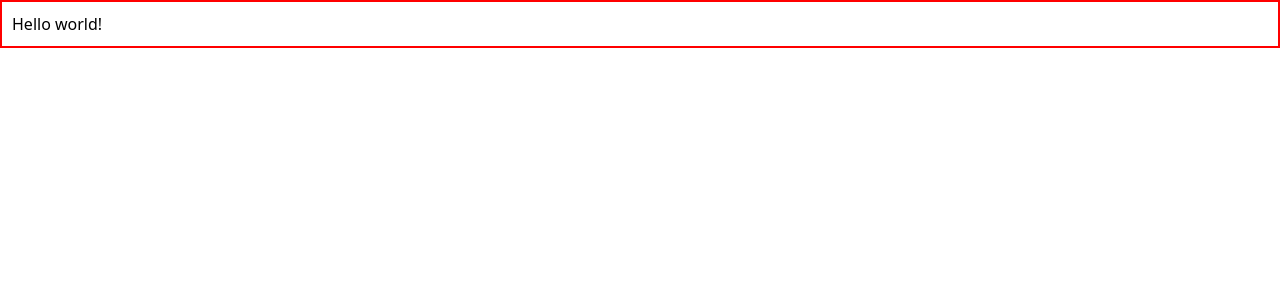
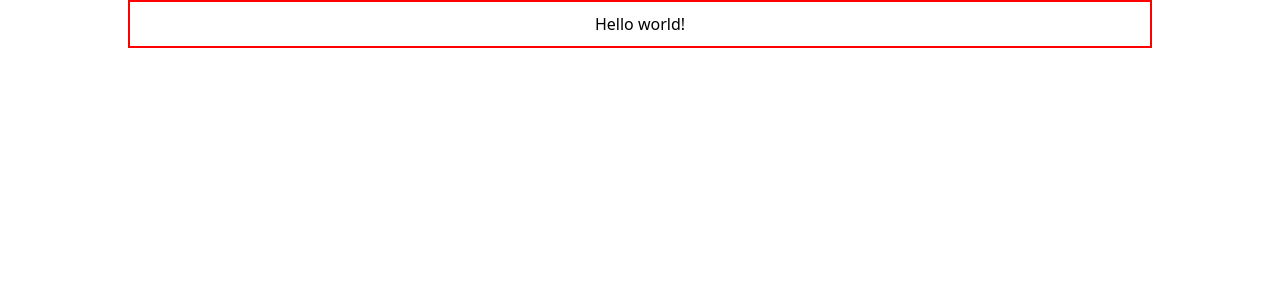
Before and after one commit to abdullahdogankilic/React-EXERCISES, a React (Vite) app: page / in a window 1280 px wide. Shown: the top 300 px of the page. Built offline with nearby package versions, Linux system fonts and the light colour scheme.

Commit message:
Update App.css

```diff
--- a/src/App.css
+++ b/src/App.css
@@ -3,6 +3,12 @@
 @tailwind utilities;
 
 .container {
+  margin: auto;
+  width: 80%;
+  display: flex;
+  justify-content: center;
+  align-items: center;
+
   background-color: white;
   border: 2px solid red;
   padding: 10px;
```
